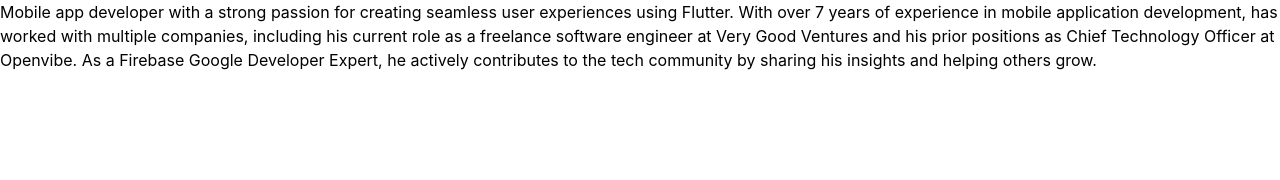
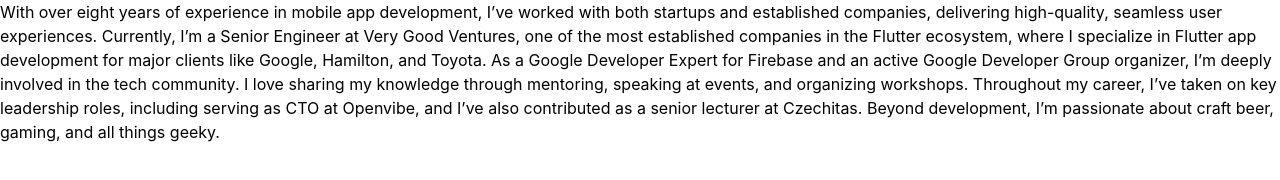
Before and after one commit to ryzizub/ryzizub-website, an Astro site: page /about/about in a window 1280 px wide. Built offline with nearby package versions, Linux system fonts and the light colour scheme; Astro itself is replaced by a stand-in of ours.

Commit message:
Update about.md

```diff
--- a/src/pages/about/about.md
+++ b/src/pages/about/about.md
@@ -7,4 +7,7 @@ pronouns: "he/him"
 website: "http://ryzizub.com"
 ---
 
-Mobile app developer with a strong passion for creating seamless user experiences using Flutter. With over 7 years of experience in mobile application development, has worked with multiple companies, including his current role as a freelance software engineer at Very Good Ventures and his prior positions as Chief Technology Officer at Openvibe. As a Firebase Google Developer Expert, he actively contributes to the tech community by sharing his insights and helping others grow.
+With over eight years of experience in mobile app development, I’ve worked with both startups and established companies, delivering high-quality, seamless user experiences. Currently, I’m a Senior Engineer at Very Good Ventures, one of the most established companies in the Flutter ecosystem, where I specialize in Flutter app development for major clients like Google, Hamilton, and Toyota.
+As a Google Developer Expert for Firebase and an active Google Developer Group organizer, I’m deeply involved in the tech community. I love sharing my knowledge through mentoring, speaking at events, and organizing workshops.
+Throughout my career, I’ve taken on key leadership roles, including serving as CTO at Openvibe, and I’ve also contributed as a senior lecturer at Czechitas.
+Beyond development, I’m passionate about craft beer, gaming, and all things geeky.
```
